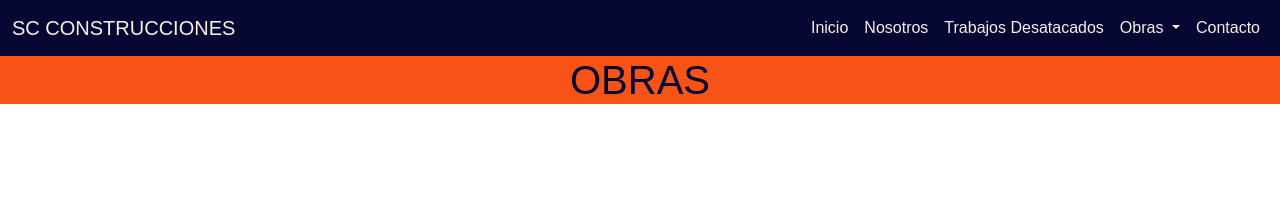
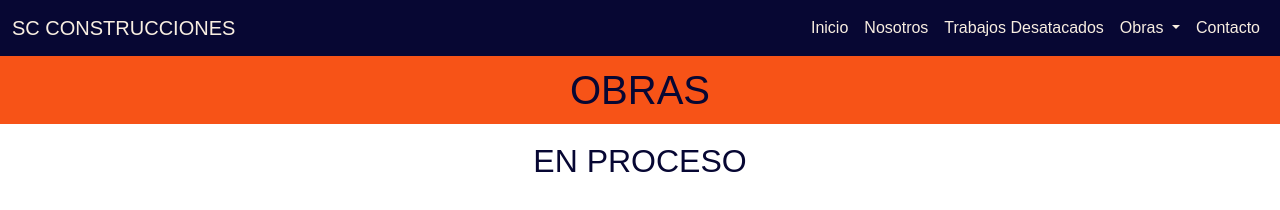
Before and after one commit to Lucilaa-c/web-lu, a plain HTML site: page pages/obras.html in a window 1280 px wide. Drawn offline with nearby package versions, Linux system fonts and the light colour scheme.

Commit message:
agregue h2 y lo estilee

```diff
--- a/css/estilo.css
+++ b/css/estilo.css
@@ -27,12 +27,18 @@ h1{
     background-color: rgb(247, 83, 23);
     color: rgb(7, 7, 51);
     text-align: center;
-    font-family: "Nunito Sans", sans-serif;;
+    font-family: "Nunito Sans", sans-serif;
+    padding: 10px;
+}
+h2{
+    color: rgb(7, 7, 51);
+    text-align: center;
+    border-right: 4px;
+    padding: 10px;
 }
 
 /*fondo inicio*/
 .fondo-inicio img{
     height: 700px;
     width: 1300px;
-    background-image: -moz-element(text-align);
 }
--- a/pages/obras.html
+++ b/pages/obras.html
@@ -43,8 +43,9 @@
           </div>
         </div>
       </nav>
+      <main class="main-obras">
       <h1>OBRAS</h1>
-    <main>
+      <h2>EN PROCESO</h2>
 
     </main>
     <footer>
```
